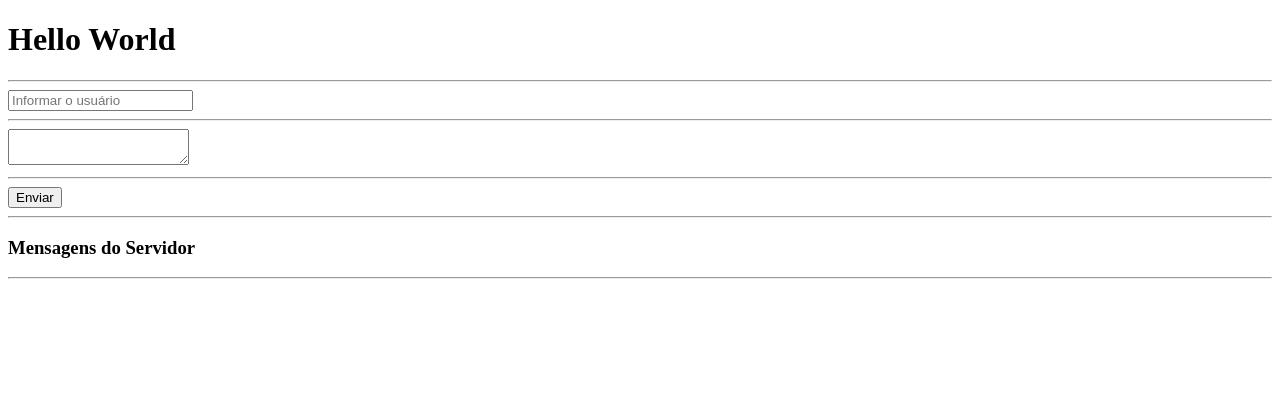
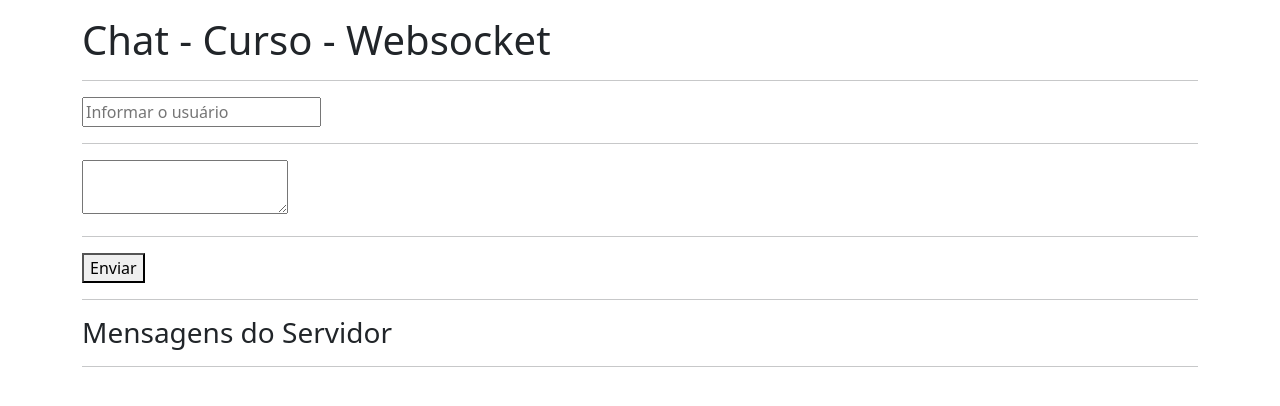
Before and after one commit to hevertonRL/curso-web-socket, a website: page src/public/index.html in a window 1280 px wide. Drawn offline with nearby package versions, Linux system fonts and the light colour scheme.

Commit message:
Incluindo Bootstrap no projeto

```diff
--- a/src/public/index.html
+++ b/src/public/index.html
@@ -4,6 +4,9 @@
     <meta charset="UTF-8">
     <meta name="viewport" content="width=device-width, initial-scale=1.0">
     <title>Document</title>
+    <link href="https://cdn.jsdelivr.net/npm/bootstrap@5.0.2/dist/css/bootstrap.min.css" rel="stylesheet" integrity="sha384-EVSTQN3/azprG1Anm3QDgpJLIm9Nao0Yz1ztcQTwFspd3yD65VohhpuuCOmLASjC" crossorigin="anonymous">
+    <script src="https://cdn.jsdelivr.net/npm/bootstrap@5.0.2/dist/js/bootstrap.bundle.min.js" integrity="sha384-MrcW6ZMFYlzcLA8Nl+NtUVF0sA7MsXsP1UyJoMp4YLEuNSfAP+JcXn/tWtIaxVXM" crossorigin="anonymous"></script>
+
     <script src="https://cdn.socket.io/4.8.1/socket.io.min.js" integrity="sha384-mkQ3/7FUtcGyoppY6bz/PORYoGqOl7/aSUMn2ymDOJcapfS6PHqxhRTMh1RR0Q6+" crossorigin="anonymous"></script>
     <script>
         const socket = io('http://localhost:3333/', {
@@ -38,8 +41,15 @@
     </script>
 </head>
 <body>
-    <h1>Hello World</h1>
+    <div class="container">
+        <!-- Content here -->
+
+        <h1 class="mt-3">Chat - Curso - Websocket</h1>
         <hr>
+        <div class="row">
+
+        </div>
+
         <input type="text" name="usuario" id="usuario" placeholder="Informar o usuário">
         <hr>
         <textarea name="mensagem" id="mensagem"></textarea>
@@ -49,5 +59,6 @@
         <h3>Mensagens do Servidor</h3>
         <hr>
         <div id="mensagens"></div>
+    </div>
 </body>
 </html>
```
Lines whose indentation alone changed are shown as unchanged.
